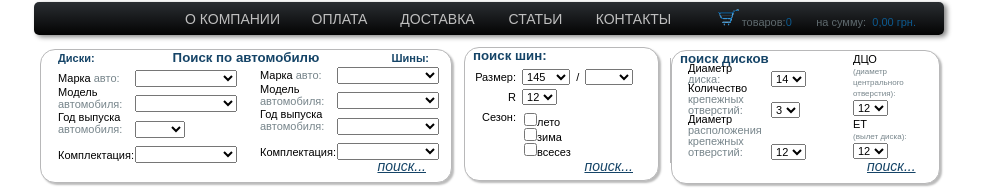
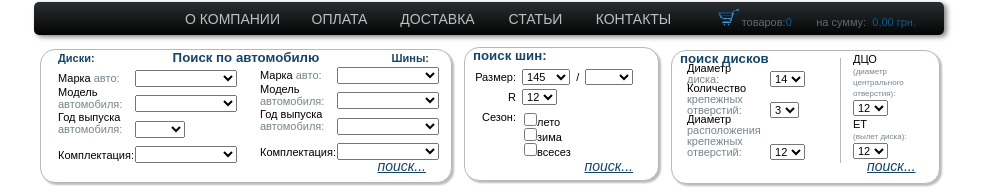
Before and after one commit to Valerya-Starikova/ValeriyaStarikova.github.io, a plain HTML site: page Task6/index.html in a window 1280 px wide. Shown: the part 295-491 px from the top of the page, without its empty margins (152-1133 px from the left). Drawn offline with Linux system fonts and the light colour scheme.

Commit message:
Update style.css

```diff
--- a/Task6/css/style.css
+++ b/Task6/css/style.css
@@ -348,7 +348,7 @@ h5{
 .disk form fieldset{
     width: 170px;
     margin-top: -12px;
-    border-left: 1px solid #b8b8b9;
+    border-right: 1px solid #b8b8b9;
 }
 .color-l{
     font-size: 8px;
```
